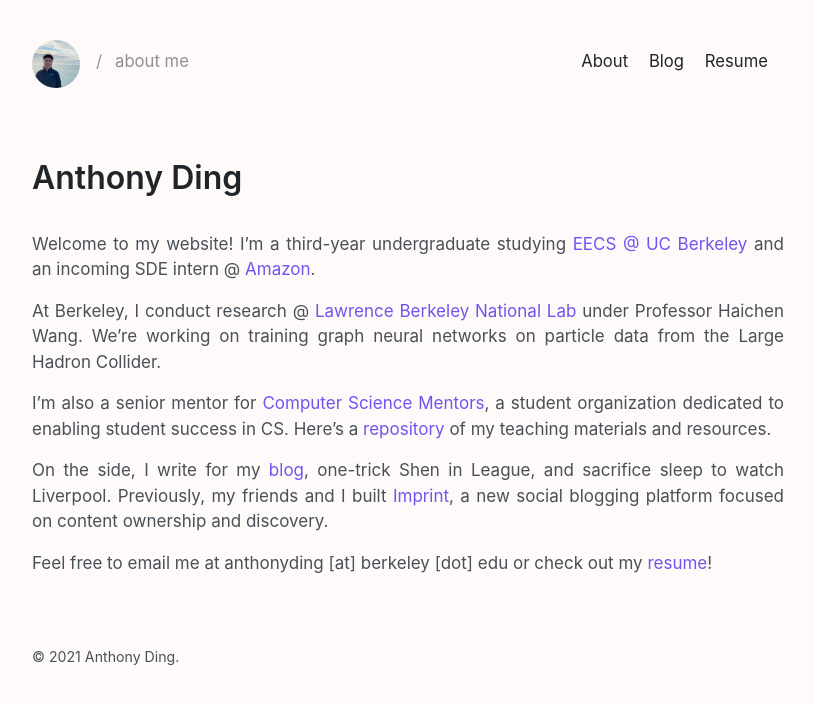
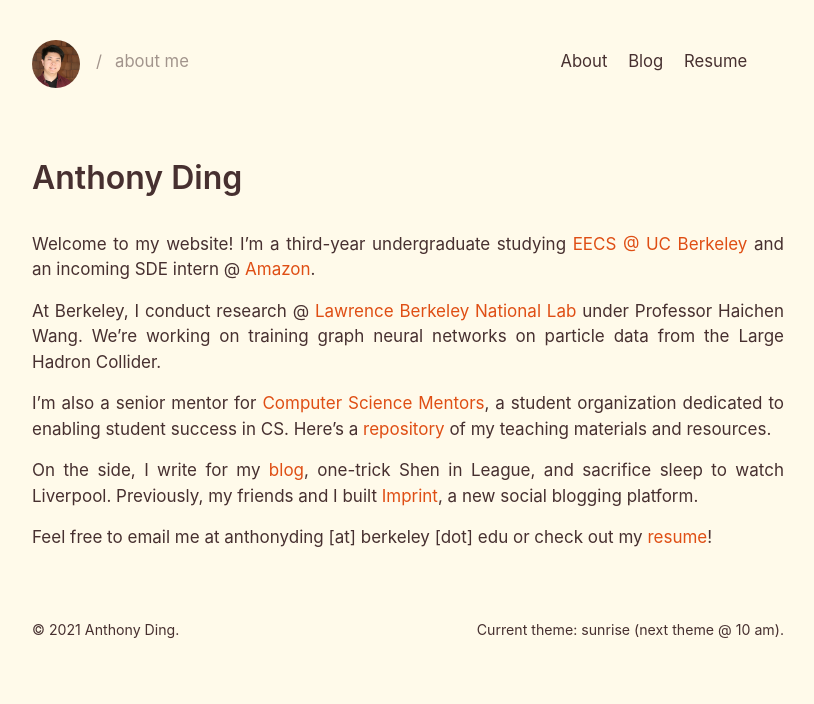
Before and after one commit to dinganthony/virtual-home-base, a Jekyll site: the page built from index.md, in a window 1280 px wide. Shown: the top 704 px of the page, without its empty margins (232-1046 px from the left). Built offline with Jekyll 4.4.1, drawn with Linux system fonts in a browser that asks for light colours.

Commit message:
Added themes

```diff
--- a/_layouts/default.html
+++ b/_layouts/default.html
@@ -3,20 +3,18 @@
 
   {% include head.html %}
 
-  <body>
+  <body id="theme">
 
     <div class="container content">
       <header class="masthead">
         <h3 class="masthead-title">
-          <a href="{{ site.baseurl }}/"><img class="profile" src="{{ site.baseurl }}/assets/anthony.jpg"></img></a>
+          <a href="{{ site.baseurl }}/"><img class="profile" src="{{ site.baseurl }}/assets/new_anthony.jpeg"></img></a>
           <div class="subtitle">
             <small class="slash">/</small>
           {% if page.layout == "post" or page.title == "Blog" or page.title == "Archive" %}
             <small>{{ site.blogname }}</small>
           {% elsif page.title == "Home" %}
             <small>about me</small>
-          {% elsif page.title == "Teaching" %}
-            <small>teaching @ berkeley</small>
           {% else %}
             <small>{{ page.title | downcase}}</small>
           {% endif %}
@@ -26,6 +24,7 @@
           {% for item in site.navpages %}
             <li><h3><small><a href="{{ site.baseurl }}/{{item.url}}">{{item.title}}</a></small></h3></li>
           {% endfor %}
+          <li></li>
         </ul>
       </header>
 
@@ -37,8 +36,13 @@
         <small>
           &copy; <time datetime="{{ site.time | date_to_xmlschema }}">{{ site.time | date: '%Y' }}</time> Anthony Ding.
         </small>
+        <small>
+          Current theme: <span id="theme-display"></span> (next theme @ <span id="next-theme"></span>).
+        </small>
       </footer>
     </div>
+
+    <script src="{{ site.baseurl }}/theme.js"></script>
 
     {% if site.ga_analytics %}
      <script>
--- a/_sass/_layout.scss
+++ b/_sass/_layout.scss
@@ -13,4 +13,6 @@
 footer {
   margin-top: var(--spacer-3);
   margin-bottom: var(--spacer-3);
+  display: flex;
+  justify-content: space-between;
 }
--- a/_sass/_pagination.scss
+++ b/_sass/_pagination.scss
@@ -6,7 +6,8 @@
 .pagination {
   display: block;
   margin: 0 -1.5rem var(--spacer);
-  color: var(--gray-500);
+  color: var(--quote-color);
+  opacity: 0.9;
   text-align: center;
 }
 
--- a/_sass/_type.scss
+++ b/_sass/_type.scss
@@ -68,7 +68,8 @@ abbr {
 blockquote {
   padding: .5rem 1rem;
   margin: .8rem 0;
-  color: var(--gray-500);
+  color: var(--quote-color);
+  opacity: 0.5;
   border-left: .25rem solid var(--border-color);
 
   p:last-child {
--- a/_sass/_variables.scss
+++ b/_sass/_variables.scss
@@ -23,6 +23,25 @@
   --orange: #fd7e14;
   --vanilla: #fffafa;
 
+  --sunrise-red: #df4e14;
+  --sunrise-text: #473030;
+  --sunrise-bg: #fffaea;
+
+  --midday-bg: #e6f0f2;
+  --midday-gold: #af991d;
+  --midday-dark: #2f7ec9;
+
+  --sunset-red: #e14b4c;
+  --sunset-red-two: #E45E65;
+  --sunset-violet: #342d42;
+  --sunset-text: #e7d6cb;
+
+  --moonlight-bg: #080330;
+  --moonlight-gold: #f8d560;
+
+  --night-black: #05061d;
+  --night-purple: #886f88;
+
   --blue-300: #74c0fc;
   --blue-400: #4dabf7;
   --yellow-100: #fff3bf;
@@ -46,24 +65,96 @@
   --code-color: var(--grape);
   --code-bg: var(--gray-000);
 
+  --quote-color: var(--gray-500);
+
   --spacer: 1rem;
   --spacer-2: calc(var(--spacer) * 1.5);
   --spacer-3: calc(var(--spacer) * 3);
-}
 
-@media (prefers-color-scheme: dark) {
-  :root {
+  .sunrise-theme {
+    --body-color: var(--sunrise-text);
+    --body-bg: var(--sunrise-bg);
+
+    --heading-color: var(--sunrise-text);
+    --page-title-color: var(--sunrise-text);
+
+    --link-color: var(--sunrise-red);
+    --link-hover-color: var(--sunrise-red);
+
+    --border-color: var(--sunrise-text);
+    --quote-color: var(--sunrise-text);
+  }
+
+  .midday-theme {
+    --body-color: var(--gray-700);
+    --body-bg: var(--midday-bg);
+
+    --heading-color: var(--gray-900);
+    --page-title-color: var(--gray-900);
+
+    --link-color: var(--midday-dark);
+    --link-hover-color: var(--midday-dark);
+
+    --border-color: var(--gray-700);
+    --quote-color: var(--gray-700);
+  }
+
+  .sunset-theme {
+    --body-color: var(--sunset-text);
+    --body-bg: var(--sunset-violet);
+
+    --heading-color: var(--sunset-red);
+    --page-title-color: var(--sunset-red);
+
+    --link-color: var(--sunset-red-two);
+    --link-hover-color: var(--sunset-red-two);
+
+    --border-color: var(--sunset-text);
+    --quote-color: var(--sunset-text);
+  }
+
+  .moonlight-theme {
     --body-color: var(--gray-300);
-    --body-bg: var(--gray-900);
+    --body-bg: var(--moonlight-bg);
 
     --heading-color: #fff;
     --page-title-color: #fff;
 
-    --link-color: var(--purple);
-    --link-hover-color: var(--purple);
+    --link-color: var(--moonlight-gold);
+    --link-hover-color: var(--moonlight-gold);
+
+    --border-color: rgba(255,255,255,.15);
+  }
+
+  .night-theme {
+    --body-color: var(--gray-300);
+    --body-bg: var(--night-black);
+
+    --heading-color: #fff;
+    --page-title-color: #fff;
+
+    --link-color: var(--night-purple);
+    --link-hover-color: var(--night-purple);
 
     --border-color: rgba(255,255,255,.15);
 
     --code-bg: var(--gray-900);
   }
 }
+
+// @media (prefers-color-scheme: dark) {
+//   :root {
+//     --body-color: var(--gray-300);
+//     --body-bg: var(--gray-900);
+
+//     --heading-color: #fff;
+//     --page-title-color: #fff;
+
+//     --link-color: var(--purple);
+//     --link-hover-color: var(--purple);
+
+//     --border-color: rgba(255,255,255,.15);
+
+//     --code-bg: var(--gray-900);
+//   }
+// }
--- a/index.md
+++ b/index.md
@@ -9,6 +9,6 @@ At Berkeley, I conduct research @ [Lawrence Berkeley National Lab](https://lbl.g
 
 I'm also a senior mentor for [Computer Science Mentors](https://csmentors.berkeley.edu), a student organization dedicated to enabling student success in CS. Here's a [repository](https://github.com/dinganthony/teaching) of my teaching materials and resources.
 
-On the side, I write for my [blog](blog), one-trick Shen in League, and sacrifice sleep to watch Liverpool. Previously, my friends and I built [Imprint](https://imprint.to), a new social blogging platform focused on content ownership and discovery.
+On the side, I write for my [blog](blog), one-trick Shen in League, and sacrifice sleep to watch Liverpool. Previously, my friends and I built [Imprint](https://imprint.to), a new social blogging platform.
 
 Feel free to email me at anthonyding \[at\] berkeley \[dot\] edu or check out my [resume](resume)!
--- /dev/null
+++ b/theme.js
@@ -0,0 +1,28 @@
+var d = new Date();
+var h = d.getHours();
+
+var theme;
+var next;
+if (h >= 2 && h < 6) {
+    theme = 'night';
+    next = "6 am";
+} else if (h >= 6 && h < 10) {
+    theme = 'sunrise';
+    next = "10 am";
+} else if (h >= 10 && h < 14) {
+    theme = 'midday';
+    next = "2 pm";
+} else if (h >= 14 && h < 18) {
+    theme = 'light';
+    next = "6 pm";
+} else if (h >= 18 && h < 22) {
+    theme = 'sunset';
+    next = "10 pm";
+} else if (h >= 22 || h < 2) {
+    theme = 'moonlight';
+    next = "2 am";
+}
+document.getElementById("theme-display").innerHTML = theme;
+theme = theme.toLowerCase();
+document.getElementById("theme").classList.add(theme + '-theme');
+document.getElementById("next-theme").innerHTML = next;
```
Also changed, not shown: assets/new_anthony.jpeg (added).
